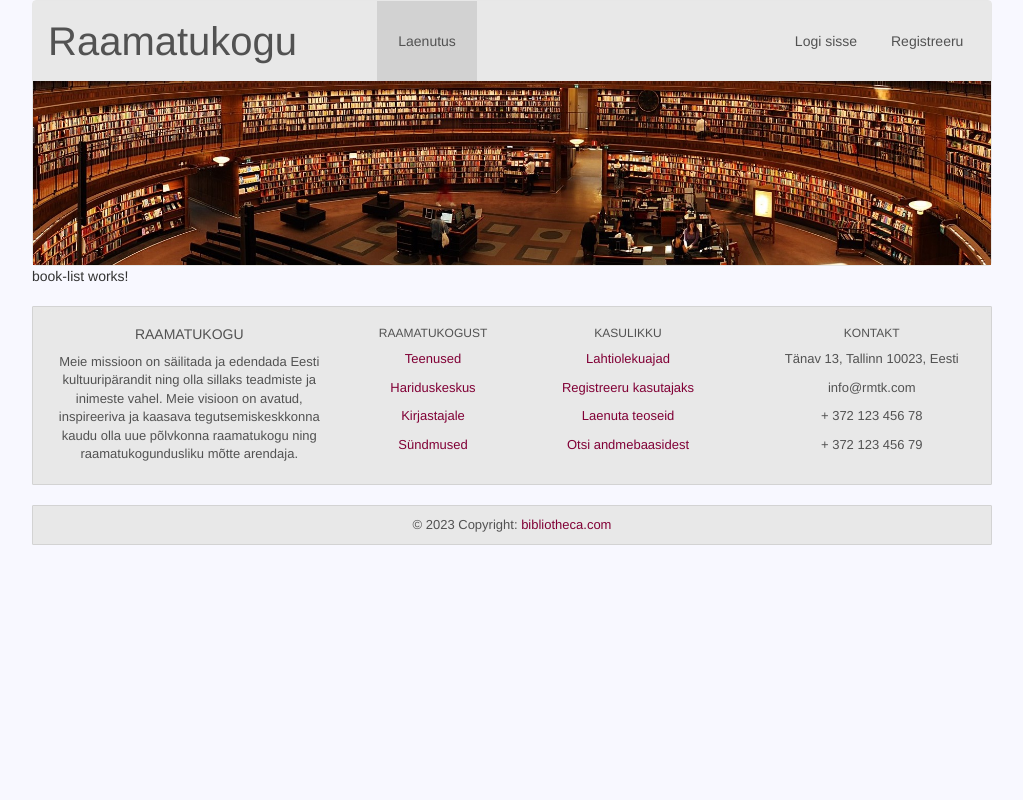
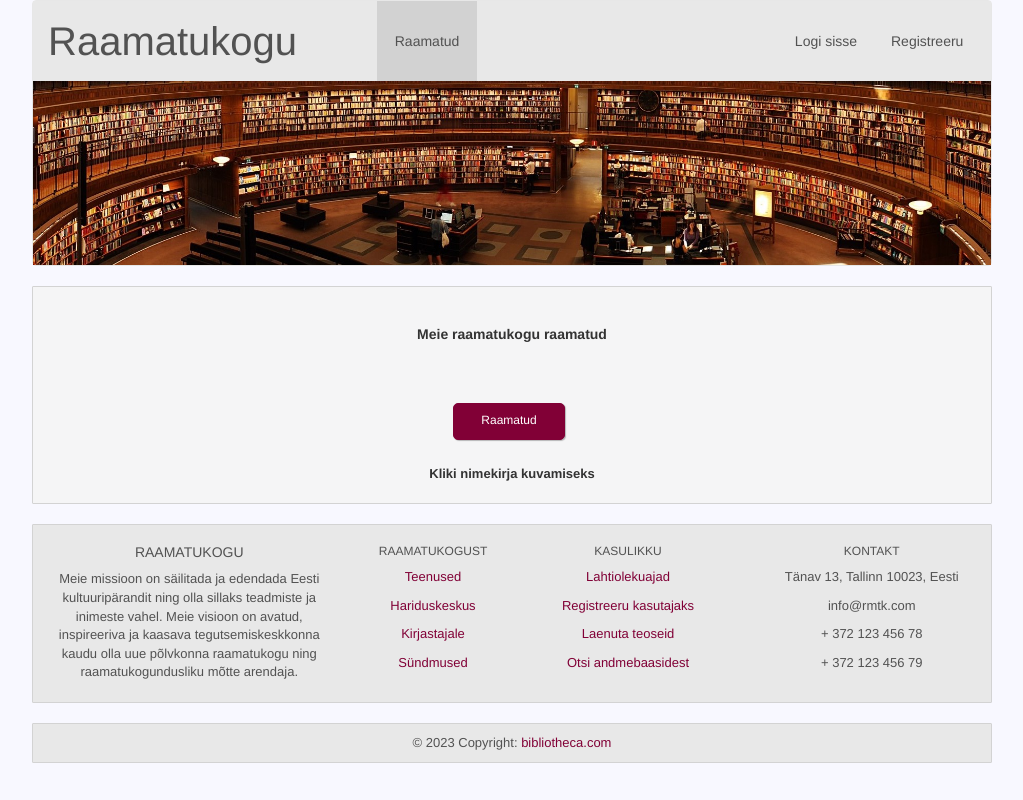
Before and after one commit to kvalge/bibliotheca-angular, an Angular app: page /books in a window 1280 px wide. Shown: the top 800 px of the page, without its empty margins (128-1151 px from the left). Built offline with nearby package versions, Linux system fonts and the light colour scheme.

Commit message:
Created functionality to return all books.

```diff
--- a/src/app/books/books/book-list/book-list.component.css
+++ b/src/app/books/books/book-list/book-list.component.css
@@ -0,0 +1,24 @@
+h5 {
+  margin-top: 30px;
+  margin-bottom: 60px;
+  text-align: center;
+  font-weight: bold;
+}
+
+th, td {
+  border-bottom: 1px solid #ddd;
+  width: 110px;
+  font-size: 13px;
+  text-align: center;
+}
+
+button{
+  margin-left: 410px;
+  margin-bottom: 25px;
+}
+
+p {
+  font-size: 13px;
+  font-weight: bold;
+  text-align: center;
+}
--- a/src/app/books/books/book-list/book-list.component.html
+++ b/src/app/books/books/book-list/book-list.component.html
@@ -1 +1,29 @@
-<p>book-list works!</p>
+<section>
+  <h5>Meie raamatukogu raamatud</h5>
+  <div>
+    <div> <button (click)="getAllBooks()">Raamatud</button></div>
+ <div *ngIf="showHeader; else getTableMessage">
+   <table class="table table-hover">
+     <thead>
+     <tr>
+       <th *ngFor="let column of headers">
+         {{column}}
+       </th>
+     </tr>
+     </thead>
+     <tbody>
+     <tr *ngFor="let book of books; let i = index">
+       <th>{{i + 1}}</th>
+       <td>{{book.name}}</td>
+       <td>{{book.copyQuantity}}</td>
+       <td>{{book.loanPeriod}}</td>
+       <td>{{book.location}}</td>
+     </tr>
+     </tbody>
+   </table>
+ </div>
+  </div>
+  <ng-template #getTableMessage>
+    <p>Kliki nimekirja kuvamiseks</p>
+  </ng-template>
+</section>
--- a/src/app/books/books/book-list/book-list.component.ts
+++ b/src/app/books/books/book-list/book-list.component.ts
@@ -1,4 +1,8 @@
-import { Component, OnInit } from '@angular/core';
+import {Component, OnInit} from '@angular/core';
+
+import {BookModel} from "../../book.model";
+import {BookService} from "../../../shared/book.service";
+import {DataStorageService} from "../../../shared/data-storage.service";
 
 @Component({
   selector: 'app-book-list',
@@ -7,9 +11,20 @@ import { Component, OnInit } from '@angular/core';
 })
 export class BookListComponent implements OnInit {
 
-  constructor() { }
+  books: BookModel[];
+  headers = ['#', 'Pealkiri', 'Eksemplaride arv', 'Laenutusperiood (nädal)', 'Asukoht']
+  showHeader: boolean = false;
+
+  constructor(private bookService: BookService, private dataStorageService: DataStorageService) {
+  }
 
   ngOnInit(): void {
   }
 
+  getAllBooks() {
+    this.showHeader = true;
+    this.dataStorageService.getAllBooks();
+    this.books = this.bookService.getBooks();
+  }
+
 }
--- a/src/app/layout/header/header.component.html
+++ b/src/app/layout/header/header.component.html
@@ -7,7 +7,7 @@
     <div class="collapse navbar-collapse">
       <ul class="nav navbar-nav">
         <li routerLinkActive="active" >
-          <a routerLink="/books" style="color: #525252; padding-top: 30px">Laenutus</a>
+          <a routerLink="/books" style="color: #525252; padding-top: 30px">Raamatud</a>
         </li>
       </ul>
       <ul class="nav navbar-nav navbar-right">
--- /dev/null
+++ b/src/app/shared/book.service.ts
@@ -0,0 +1,14 @@
+import {BookModel} from "../books/book.model";
+
+export class BookService {
+
+  private books: BookModel[] = [];
+
+  setBooks(books: BookModel[]) {
+    this.books = books;
+  }
+
+  getBooks() {
+    return this.books;
+  }
+}
--- /dev/null
+++ b/src/app/shared/data-storage.service.ts
@@ -0,0 +1,24 @@
+import {Injectable} from "@angular/core";
+import{map} from "rxjs/operators";
+import {HttpClient} from "@angular/common/http";
+
+import {BookService} from "./book.service";
+import {BookModel} from "../books/book.model";
+
+@Injectable({providedIn: 'root'})
+export class DataStorageService{
+
+  constructor(private http: HttpClient, private bookService: BookService) {
+  }
+
+  getAllBooks() {
+    this.http.get<BookModel[]>('http://localhost:8080/book/all')
+      .pipe(map((books) => {
+        return books;
+      }))
+      .subscribe(books => {
+        this.bookService.setBooks(books);
+      })
+  }
+
+}
--- a/src/styles.css
+++ b/src/styles.css
@@ -19,5 +19,31 @@ section{
   border: lightgray solid 1px;
   padding: 1rem;
   font-size: 16px;
-  background-color: whitesmoke;
+  background-color: #f5f5f6;
 }
+
+button {
+  cursor: pointer;
+  border: 1px solid #810036;
+  border-radius: 5px;
+  background-color: #810036;
+  color: white;
+  font-size: 12px;
+  padding: 0.3rem 1.2rem;
+  box-shadow: 1px 1px 1px rgba(0, 0, 0, 0.26);
+  height: 37px;
+  width: 112px;
+}
+
+button:hover,
+button:active {
+  background: #8d747e;
+  border-color: #8d747e;
+}
+
+.button-sm{
+  font-size: 11px;
+  width: 60px;
+  height: 30px;
+  border-radius: 5px;
+}
--- a/tsconfig.json
+++ b/tsconfig.json
@@ -5,7 +5,7 @@
     "baseUrl": "./",
     "outDir": "./dist/out-tsc",
     "forceConsistentCasingInFileNames": true,
-    "strict": true,
+    "strict": false,
     "noImplicitOverride": true,
     "noPropertyAccessFromIndexSignature": true,
     "noImplicitReturns": true,
```
Also changed, not shown: src/app/app.module.ts (+16 -11 lines).
